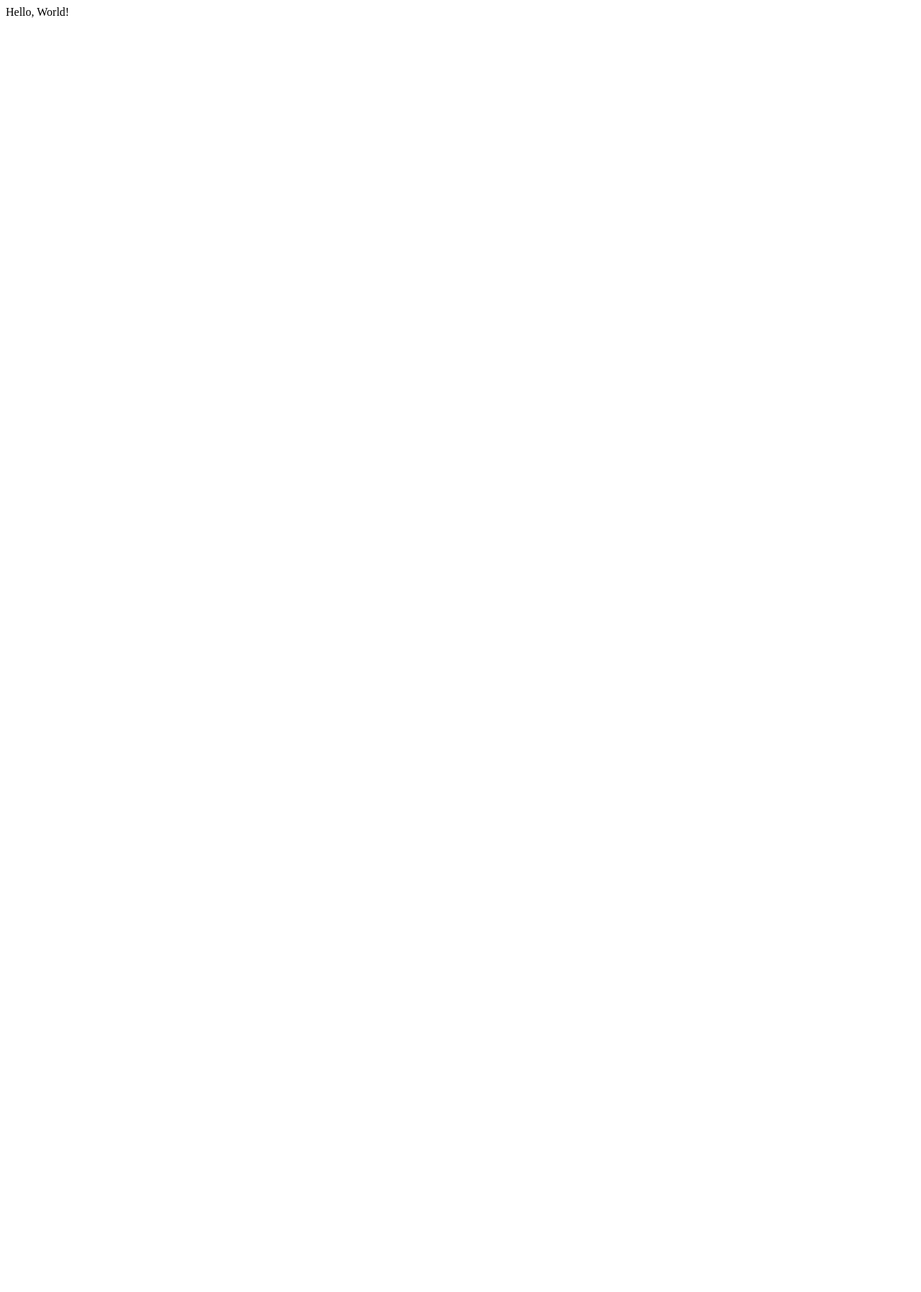
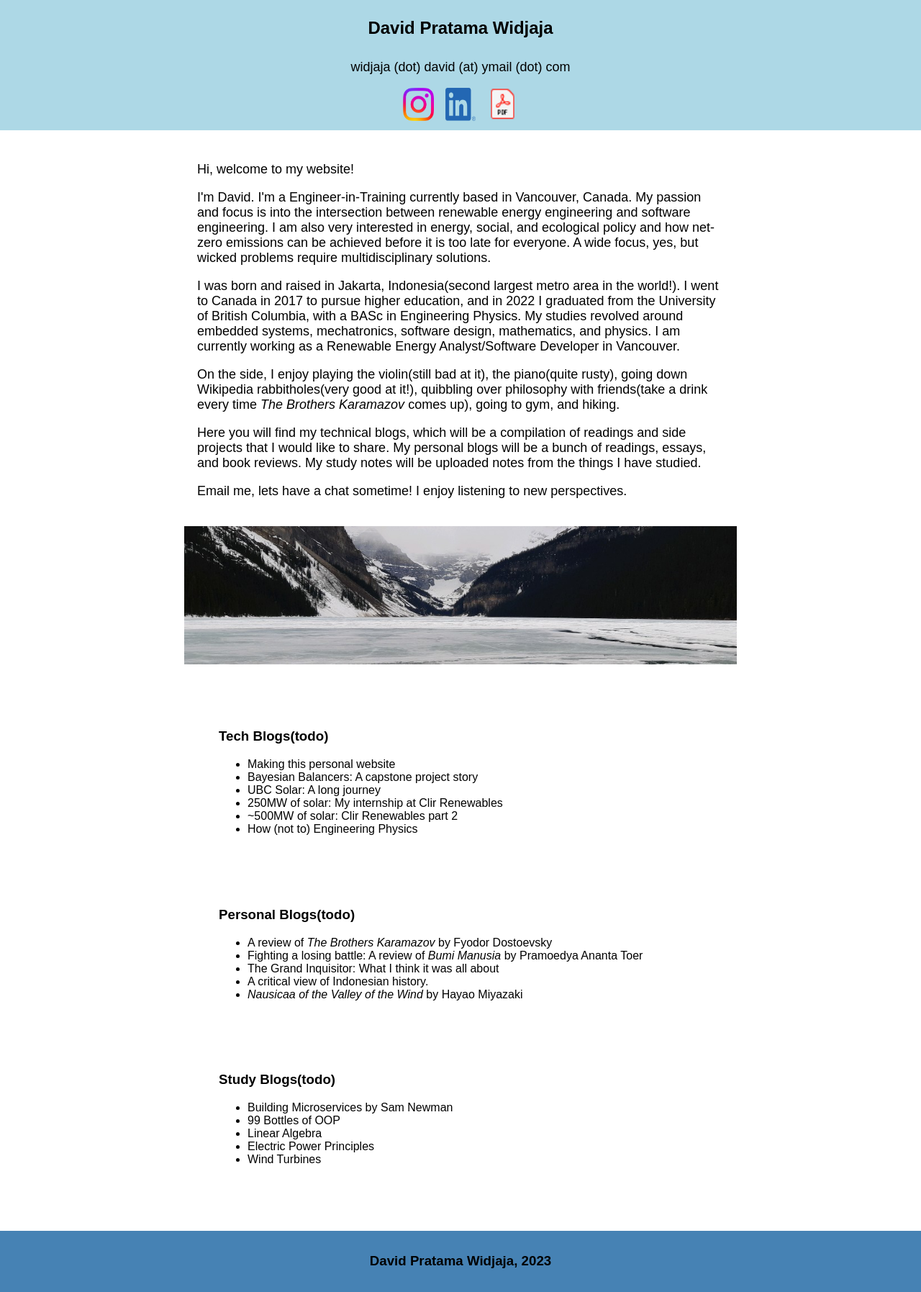
Before and after one commit to DavidWidjaja-137/personal-website, a Flask app: page / in a window 1280 px wide. Before the commit the page is almost empty. Shown: the whole page at 72% size. Before the commit the page ends 25 px from the top, so only its background shows below. Run offline with Flask 3, Linux system fonts and the light colour scheme.

Commit message:
added some more content.

```diff
--- a/main.py
+++ b/main.py
@@ -2,11 +2,11 @@ from flask import Flask, render_template, url_for
 
 app = Flask(__name__)
 
-@app.route("/")
+@app.route("/test")
 def hello_world():
     return "<p>Hello, World!</p>"
 
-@app.route("/main")
+@app.route("/")
 def main_site():
 
     return render_template('index.html')
--- a/static/style/style.css
+++ b/static/style/style.css
@@ -1,5 +1,7 @@
 html, body {
     height: 100%;
+
+    font-family: Arial, Helvetica, sans-serif;
 }
 
 body {
@@ -23,8 +25,8 @@ main {
     background-color: white;
     padding-top: 2vw;
     padding-bottom: 2vw;
-    padding-left: 10vw;
-    padding-right: 10vw;
+    padding-left: 20vw;
+    padding-right: 20vw;
     flex: 1 0 auto;
 }
 
@@ -38,9 +40,19 @@ footer {
     justify-content: center;
 }
 
-p {
+h1 {
+    margin: 0.5em;
+    font-size: x-large;
+}
+
+h2 {
     margin: 0.5em;
     font-size: larger;
+}
+
+p {
+    margin: 1em;
+    font-size: large;
 }
 
 .namecard {
@@ -69,7 +81,7 @@ p {
     margin-bottom: 3vw;
     margin-left: auto;
     margin-right: auto;
-    width: 60vw;
+    width: 100%;
 }
 
 .blogs {
--- a/templates/index.html
+++ b/templates/index.html
@@ -5,10 +5,11 @@
     <meta charset="utf-8" />
     <meta name="author" content="David Pratama Widjaja" />
     <meta name="description" content="The personal website of David Pratama Widjaja,
-                Engineer-in-Training(EIT) currently
-                working in Canada as a Software Developer and a Renewable Energy
+                Engineer-in-Training(EIT) from Jakarta, Indonesia. David is currently
+                working in Vancouver, Canada as a Software Developer and a Renewable Energy
                 Analyst. Graduated from UBC in 2022 with a BASc in Engineering Physics.
-                Enjoys music and the great outdoors." />
+                Enjoys piano, violin, philosophy, and the great outdoors. Passionate
+                about ecological and humanitarian causes." />
     <meta name="viewport" content="width=device-width" />
 
     <meta property="og:title" content="David Pratama Widjaja's personal website" />
@@ -17,12 +18,7 @@
     <meta property="og:url" content="todo.url" />
 
     <title>David Widjaja</title>
-    <!--
-    <link rel="icon" href="../static/favicon/favicon.ico" type="image/x-icon" />
-    <link rel="stylesheet" href="../static/style/index.css" />
-    <script src="../static/scripts/main.js"></script>
-    -->
-
+    <script src="{{ url_for('static', filename='scripts/main.js')}}"></script>
     <link rel="stylesheet" href="{{ url_for('static', filename='img/favicon.ico')}}" type="image/x-icon" />
     <link rel="stylesheet" href="{{ url_for('static', filename='style/style.css')}}">
 
@@ -31,7 +27,7 @@
 <body>
     <header>
         <div class="namecard">
-            <p>David Pratama Widjaja</p>
+            <h1>David Pratama Widjaja</h1>
             <p>widjaja (dot) david (at) ymail (dot) com</p>
             <div class="namecard-iconbar">
                 <a href="https://www.instagram.com/dafid.pw/">
@@ -49,76 +45,74 @@
     <main>
         <div class="description">
             <p>
-                Test Paragraph
+                Hi, welcome to my website!
             </p>
             <p>
-                Test Paragraph
+                I'm David. I'm a Engineer-in-Training currently based in Vancouver, Canada. My passion
+                and focus is into the intersection between renewable energy engineering and software
+                engineering. I am also very interested in energy, social, and ecological policy and how
+                net-zero emissions can be achieved before it is too late for everyone. A wide focus, yes,
+                but wicked problems require multidisciplinary solutions.
             </p>
             <p>
-                Test Paragraph
+                I was born and raised in Jakarta, Indonesia(second largest metro area in the world!).
+                I went to Canada in 2017 to pursue higher education, and in 2022 I graduated from the
+                University of British Columbia, with a BASc in Engineering Physics. My studies revolved
+                around embedded systems, mechatronics, software design, mathematics, and physics. I am
+                currently working as a Renewable Energy Analyst/Software Developer in Vancouver.
             </p>
             <p>
-                Test Paragraph
+                On the side, I enjoy playing the violin(still bad at it), the piano(quite rusty), going
+                down Wikipedia rabbitholes(very good at it!), quibbling over philosophy with friends(take
+                a drink every time <i>The Brothers Karamazov</i> comes up), going to gym, and hiking.
             </p>
             <p>
-                Test Paragraph
+                Here you will find my technical blogs, which will be a compilation of readings and side
+                projects that I would like to share. My personal blogs will be a bunch of readings, essays,
+                and book reviews. My study notes will be uploaded notes from the things I have studied.
             </p>
             <p>
-                Test Paragraph
+                Email me, lets have a chat sometime! I enjoy listening to new perspectives.
             </p>
-            <img class="block-image" src="assets/img/kodim03.png" alt="test image">
+            <img class="block-image" src="{{ url_for('static', filename='img/main.png')}}" alt="test image">
         </div>
         <div class="blogs">
             <div class="tech-blogs">
-                <h3>Tech Blogs</h3>
+                <h3>Tech Blogs(todo)</h3>
                 <ul>
-                    <li><a href="blogs/template_blog.html">tech blog 1</a></li>
-                    <li>tech blog 2</li>
-                    <li>tech blog 3</li>
-                    <li>tech blog 4</li>
-                    <li>tech blog 5</li>
-                    <li>tech blog 6</li>
-                    <li>tech blog 7</li>
-                    <li>tech blog 8</li>
-                    <li>tech blog 9</li>
-                    <li>tech blog 10</li>
+                    <li>Making this personal website</li>
+                    <li>Bayesian Balancers: A capstone project story</li>
+                    <li>UBC Solar: A long journey</li>
+                    <li>250MW of solar: My internship at Clir Renewables</li>
+                    <li>~500MW of solar: Clir Renewables part 2</li>
+                    <li>How (not to) Engineering Physics</li>
                 </ul>
             </div>
             <div class="personal-blogs">
-                <h3>Personal Blogs</h3>
+                <h3>Personal Blogs(todo)</h3>
                 <ul>
-                    <li>personal blog 1</li>
-                    <li>personal blog 2</li>
-                    <li>personal blog 3</li>
-                    <li>personal blog 4</li>
-                    <li>personal blog 5</li>
-                    <li>personal blog 6</li>
-                    <li>personal blog 7</li>
-                    <li>personal blog 8</li>
-                    <li>personal blog 9</li>
-                    <li>personal blog 10</li>
+                    <li>A review of <i>The Brothers Karamazov</i> by Fyodor Dostoevsky</li>
+                    <li>Fighting a losing battle: A review of <i>Bumi Manusia</i> by Pramoedya Ananta Toer</li>
+                    <li>The Grand Inquisitor: What I think it was all about</li>
+                    <li>A critical view of Indonesian history.</li>
+                    <li><i>Nausicaa of the Valley of the Wind</i> by Hayao Miyazaki</li>
                 </ul>
             </div>
             <div class="study-notes">
-                <h3>Study Blogs</h3>
+                <h3>Study Blogs(todo)</h3>
                 <ul>
-                    <li>study blog 1</li>
-                    <li>study blog 2</li>
-                    <li>study blog 3</li>
-                    <li>study blog 4</li>
-                    <li>study blog 5</li>
-                    <li>study blog 6</li>
-                    <li>study blog 7</li>
-                    <li>study blog 8</li>
-                    <li>study blog 9</li>
-                    <li>study blog 10</li>
+                    <li>Building Microservices by Sam Newman</li>
+                    <li>99 Bottles of OOP</li>
+                    <li>Linear Algebra</li>
+                    <li>Electric Power Principles</li>
+                    <li>Wind Turbines</li>
                 </ul>
             </div>
         </div>
     </main>
     <footer>
         <div class="copyright-notice">
-            <p>David Pratama Widjaja, 2023</p>
+            <h3>David Pratama Widjaja, 2023</h3>
         </div>
     </footer>
 </body>
```
Also changed, not shown: static/img/insta.png, static/img/kodim03.png (deleted), static/img/linkedin.png, static/img/main.png (added), 4 other files.
